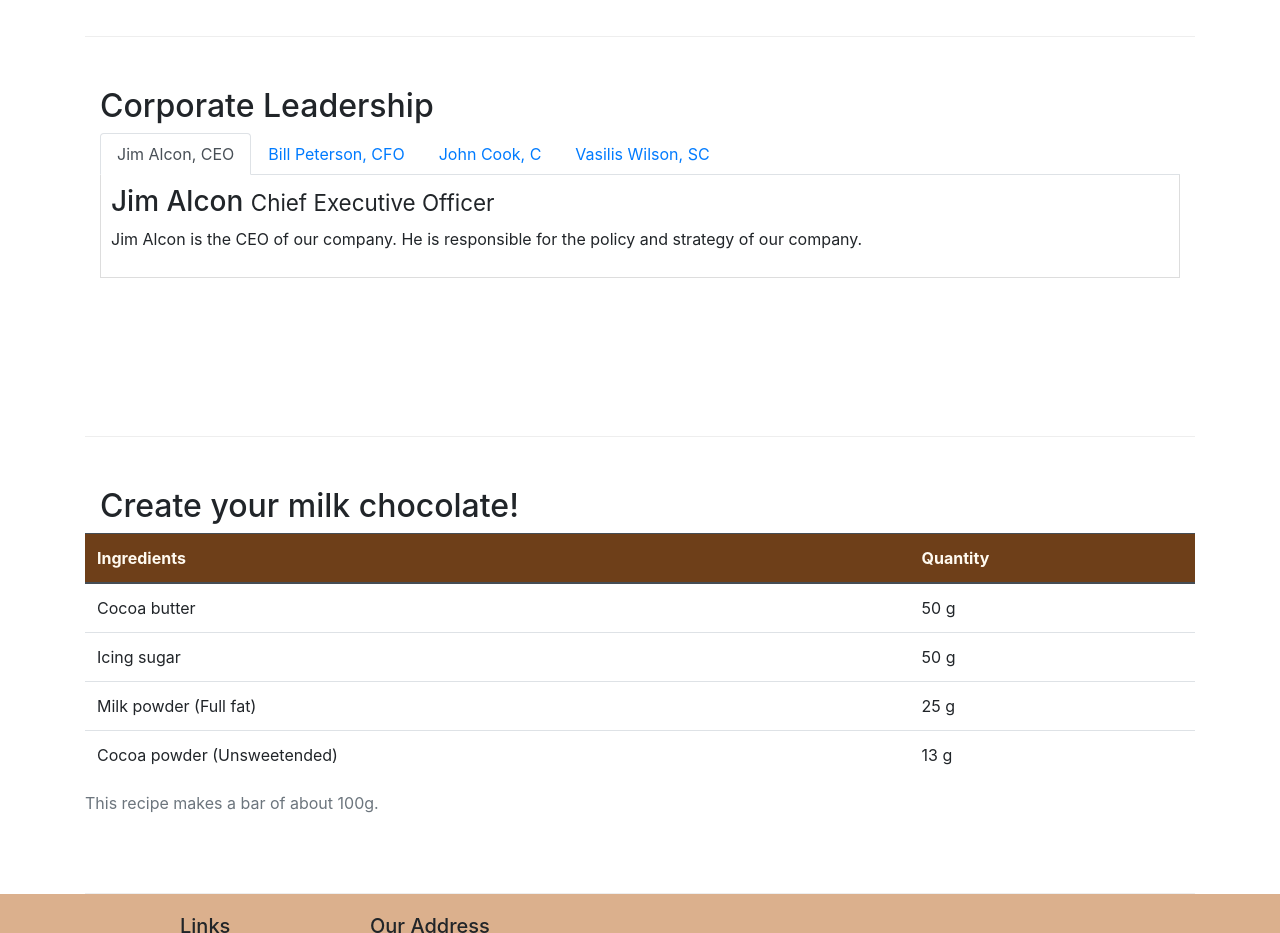
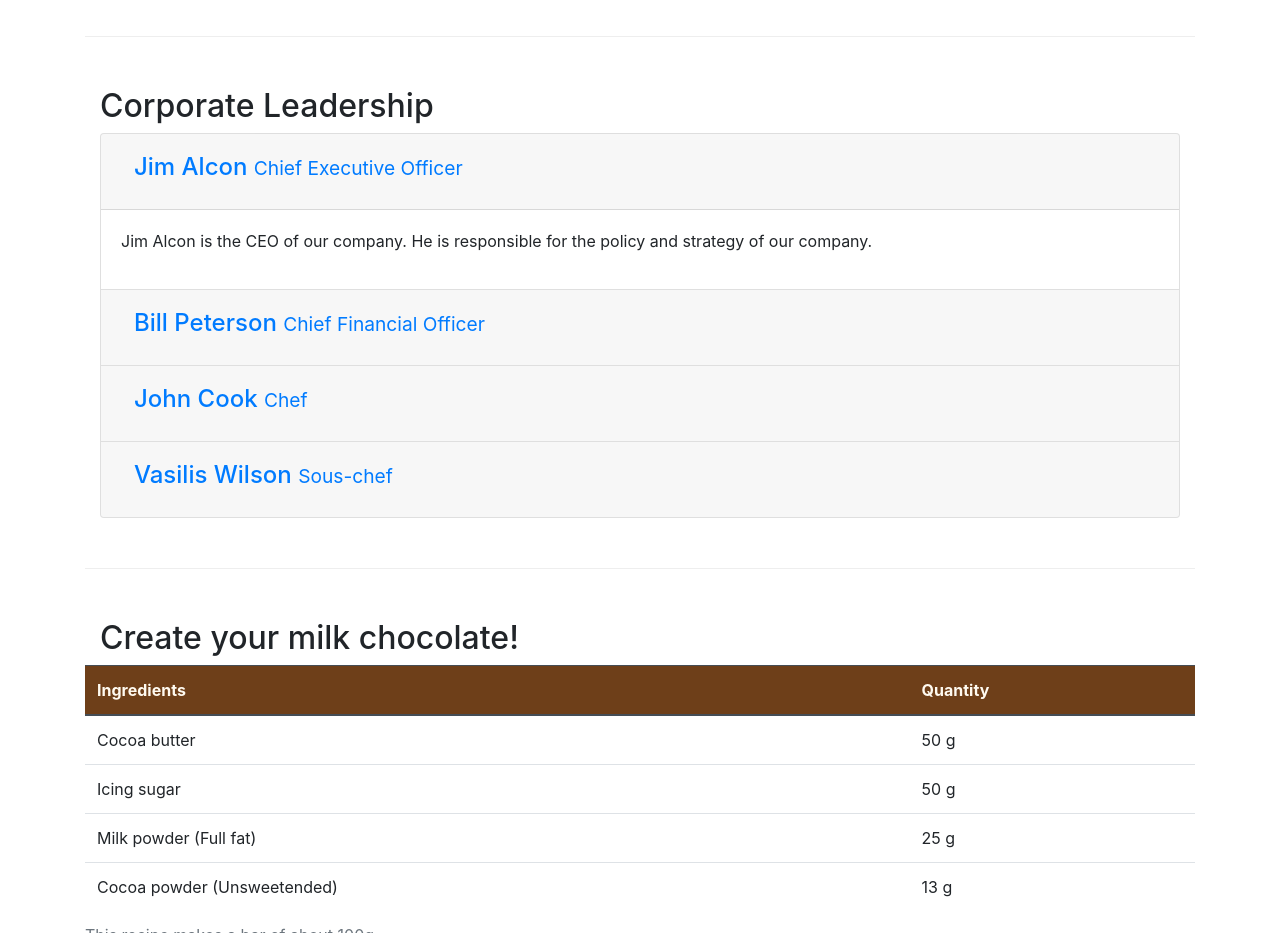
Before and after one commit to Mara1809/leChocolat, a website: page aboutus.html in a window 1280 px wide. Shown: the part 1140-2073 px from the top of the page. Drawn offline with nearby package versions, Linux system fonts and the light colour scheme.

Commit message:
Accordion (18.11. lesson)

```diff
--- a/aboutus.html
+++ b/aboutus.html
@@ -104,7 +104,7 @@
         <div class="row row-content">
             <div class="col-12">
                 <h2>Corporate Leadership</h2>
-                <ul class="nav nav-tabs">
+                <!--<ul class="nav nav-tabs">
                     <li class="nav-item">
                         <a class="nav-link active" href="#tab1" role="tab" data-toggle="tab"> Jim Alcon, CEO</a>
                     </li>
@@ -117,36 +117,71 @@
                     <li class="nav-item">
                         <a class="nav-link" href="#tab4" role="tab" data-toggle="tab"> Vasilis Wilson, SC</a>
                     </li>
-                </ul>
-                <div class="tab-content">
-                    <div role="tabpanel" class="tab-pane fade show active" id="tab1">
-                        <h3>Jim Alcon <small>Chief Executive Officer </small></h3>
-                        <p class="d-none d-sm-block">Jim Alcon is the CEO of our company. He is responsible for the
-                            policy and
-                            strategy of our company. </p>
+                </ul>-->
+                <div class="accordion" id="accordion">
+                    <div class="card">
+                        <div class="card-header" id="headingOne">
+                            <button class="btn btn-link" data-toggle="collapse" data-target="#collapseOne"
+                                aria-expanded="true" aria-controls="collapseOne">
+                                <h4>Jim Alcon <small>Chief Executive Officer </small></h4>
+                            </button>
+                        </div>
+                        <div id="collapseOne" class="collapse show" aria-labelledby="headingOne"
+                            data-parent="#accordion">
+                            <div class="card-body">
+                                <p>Jim Alcon is the CEO of our company. He is responsible for the policy and strategy of
+                                    our company. </p>
+                            </div>
+                        </div>
                     </div>
-                    <div role="tabpanel" class="tab-pane fade" id="tab2">
-                        <h3>Bill Peterson <small>Chief Financial Officer </small></h3>
-                        <p class="d-none d-sm-block">Bill Peterson is the CFO of our company. He is responsible for all
-                            the
-                            financial decisions of our company. </p>
+                    <div class="card">
+                        <div class="card-header" id="headingTwo">
+                            <button class="btn btn-link collapsed" data-toggle="collapse" data-target="#collapseTwo"
+                                aria-expanded="false" aria-controls="collapseTwo">
+                                <h4>Bill Peterson <small>Chief Financial Officer </small></h4>
+                            </button>
+                        </div>
+                        <div id="collapseTwo" class="collapse" aria-labelledby="headingTwo" data-parent="#accordion">
+                            <div class="card-body">
+                                <p>Bill Peterson is the CFO of our company. He is responsible for all the financial
+                                    decisions of our company. </p>
+                            </div>
+                        </div>
                     </div>
-                    <div role="tabpanel" class="tab-pane fade" id="tab3">
-                        <h3>John Cook <small>Chef</small></h3>
-                        <p class="d-none d-sm-block">Our Chef, John Cook has specialized in the production of chocolates
-                            and he
-                            has created the receipts for our chocolates. </p>
+                    <div class="card">
+                        <div class="card-header" id="headingThree">
+                            <button class="btn btn-link collapsed" data-toggle="collapse" data-target="#collapseThree"
+                                aria-expanded="false" aria-controls="collapseThree">
+                                <h4>John Cook <small>Chef</small></h4>
+                            </button>
+                        </div>
+                        <div id="collapseThree" class="collapse" aria-labelledby="headingThree"
+                            data-parent="#accordion">
+                            <div class="card-body">
+                                <p>Our Chef, John Cook has specialized in the production of chocolates and he has
+                                    created the receipts for our chocolates. </p>
+                            </div>
+                        </div>
                     </div>
-                    <div role="tabpanel" class="tab-pane fade" id="tab4">
-                        <h3>Vasilis Wilson <small>Sous-chef </small></h3>
-                        <p class="d-none d-sm-block">Vasilis Wilson is well informed of all the current trends in pastry
-                            and
-                            contributes his innovative ideas in our products. </p>
+                    <div class="card">
+                        <div class="card-header" id="headingFour">
+                            <button class="btn btn-link collapsed" data-toggle="collapse" data-target="#collapseFour"
+                                aria-expanded="false" aria-controls="collapseFour">
+                                <h4>Vasilis Wilson <small>Sous-chef </small></h4>
+                            </button>
+                        </div>
+                        <div id="collapseFour" class="collapse" aria-labelledby="headingFour" data-parent="#accordion">
+                            <div class="card-body">
+                                <p>Vasilis Wilson is well informed of all the current trends in pastry and contributes
+                                    his innovative ideas in our products. </p>
+                            </div>
+                        </div>
                     </div>
+                </div>
 
-                </div>
             </div>
         </div>
+
 
         <div class="row row-content">
             <div class="col-12 col-sm-9">
```
